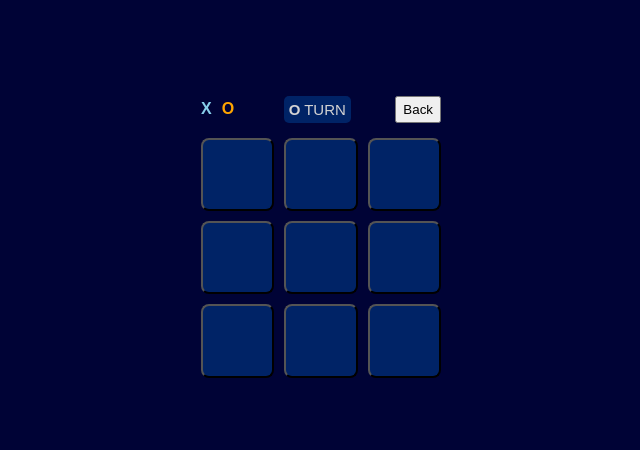
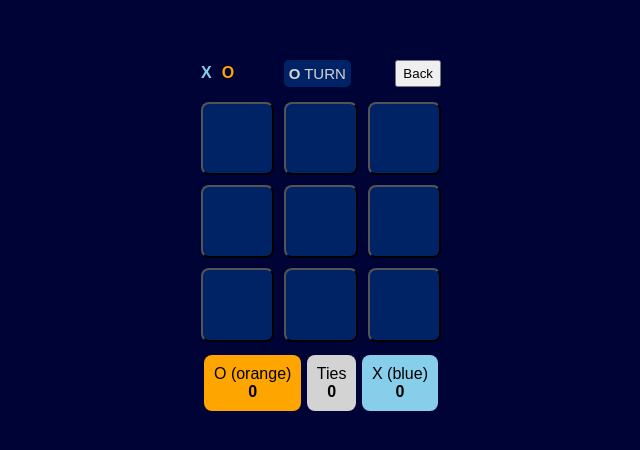
Before and after one commit to luisazevedo01/tic-tac-toe, a React (Create React App) app: page / in a window 1280 px wide. Shown: the part 166-616 px from the top of the page, without its empty margins (319-959 px from the left). Built offline with nearby package versions, Linux system fonts and the light colour scheme.

Commit message:
ADD: BoardFooter / Scores.  FIX: EndDialog

```diff
--- /dev/null
+++ b/src/components/Organisms/BoardFooter/BoardFooter.jsx
@@ -0,0 +1,19 @@
+import "./BoardFooter.styles.scss";
+
+const BoardFooter = ({ scores }) => {
+  return (
+    <section className="board-footer">
+      <span className="board-footer_o-wins">
+        O (orange)<strong>{scores.o}</strong>
+      </span>
+      <span>
+        Ties <strong>{scores.t}</strong>
+      </span>
+      <span className="board-footer_x-wins">
+        X (blue)<strong>{scores.x}</strong>
+      </span>
+    </section>
+  );
+};
+
+export default BoardFooter;
--- /dev/null
+++ b/src/components/Organisms/BoardFooter/BoardFooter.styles.scss
@@ -0,0 +1,31 @@
+.board-footer {
+  display: flex;
+  justify-content: space-between;
+  padding: 8px;
+  color: black;
+
+  .board-footer_x-wins {
+    background-color: skyblue;
+  }
+
+  .board-footer_o-wins {
+    background-color: orange;
+  }
+
+  span {
+    background-color: lightgrey;
+    border-radius: 8px;
+    padding: 10px;
+    display: flex;
+    flex-direction: column;
+    text-align: center;
+
+    strong: {
+      margin-top: 3px;
+    }
+  }
+
+
+
+
+}
--- a/src/components/Organisms/EndDialog/EndDialog.jsx
+++ b/src/components/Organisms/EndDialog/EndDialog.jsx
@@ -1,15 +1,29 @@
 import "./EndDialog.styles.scss";
 
-const EndDialog = ({ winner }) => {
+const EndDialog = ({ winner, ...otherProps }) => {
+  const onRestart = () => {
+    otherProps.handleClose();
+  };
+
+  const onNext = () => {
+    otherProps.handleClose(true);
+  };
+
   return (
     <div className="end-dialog">
-      <h3>YOU WON!</h3>
-      <h1 style={{ color: winner === "X" ? "skyblue" : "orange" }}>
-        <strong>{winner}</strong> takes the round{" "}
-      </h1>
+      {winner === "T" ? (
+        <h1>It's a tie.</h1>
+      ) : (
+        <section>
+          <h3>YOU WON!</h3>
+          <h1 style={{ color: winner === "X" ? "skyblue" : "orange" }}>
+            <strong>{winner}</strong> takes the round{" "}
+          </h1>
+        </section>
+      )}
       <section className="end-dialog_footer">
-        <button>Quit</button>
-        <button>Next Round</button>
+        <button onClick={onRestart}>Restart</button>
+        <button onClick={onNext}>Next Round</button>
       </section>
     </div>
   );
--- a/src/components/Organisms/EndDialog/EndDialog.styles.scss
+++ b/src/components/Organisms/EndDialog/EndDialog.styles.scss
@@ -1,23 +1,42 @@
 .end-dialog {
   position: absolute;
-  top: 8%;
+  top: 23vh;
   left: 0;
   right: 0;
-  bottom: 52%;
+  bottom: 37vh;
   text-align: center;
   display: flex;
   flex-direction: column;
   justify-content: space-around;
   padding: 35px;
-  background-color: rgba(0, 0, 0, 0.75);
+  background-color: #0d47a7;
+  color: lightgray;
   box-shadow: 0px 0px 10px 3px #000000;
+
+  h1 {
+    font-size: 2.8rem;
+  }
 
   &_footer {
     display: flex;
     justify-content: center;
+    margin-bottom: 15px;
+
+    * {
+      padding: 15px 45px;
+      border-radius: 5px;
+      font-size: 1rem;
+      font-weight: bold;
+      cursor: pointer;
+    }
 
     :first-child {
+      background-color: orange;
       margin-right: 25px;
+    }
+
+    :last-child {
+      background-color: skyblue;
     }
   }
 }
--- a/src/components/Templates/TicTacToe/TicTacToe.jsx
+++ b/src/components/Templates/TicTacToe/TicTacToe.jsx
@@ -1,12 +1,15 @@
-import { Fragment } from "react";
+import { Fragment, useState } from "react";
 import { useDispatch, useSelector } from "react-redux";
 import {
   checkWinner,
   selectCurrentPlayer,
   setNextPlayer,
-  setSquares
+  setScores,
+  setSquares,
+  setWinner
 } from "../../../slices/TicTacToeSlice";
 import Board from "../../Organisms/Board/Board";
+import BoardFooter from "../../Organisms/BoardFooter/BoardFooter";
 import BoardHeader from "../../Organisms/BoardHeader/BoardHeader";
 import EndDialog from "../../Organisms/EndDialog/EndDialog";
 
@@ -15,6 +18,8 @@ export default function TicTacToe() {
   const squares = useSelector((state) => state.TicTacToe.squares);
   /** Winner of the game */
   const winner = useSelector((state) => state.TicTacToe.winner);
+  /** Players scores*/
+  const scores = useSelector((state) => state.TicTacToe.scores);
   /** Player with the move */
   const currentPlayer = useSelector(selectCurrentPlayer);
   /** Dispatch function from redux store */
@@ -32,11 +37,34 @@ export default function TicTacToe() {
     dispatch(checkWinner());
   };
 
+  const closeEndDialog = (next) => {
+    if (next) {
+      const currScores = { ...scores };
+      switch (winner) {
+        case "O": {
+          currScores.o = currScores.o + 1;
+          break;
+        }
+        case "X": {
+          currScores.x = currScores.x + 1;
+          break;
+        }
+        default: {
+          currScores.t = currScores.x + 1;
+        }
+      }
+      dispatch(setScores(currScores));
+    }
+    dispatch(setSquares(Array(9).fill(null)));
+    dispatch(setWinner(undefined));
+  };
+
   return (
     <Fragment>
-      {winner && <EndDialog winner={winner} />}
+      {winner && <EndDialog winner={winner} handleClose={closeEndDialog} />}
       <BoardHeader currentPlayer={currentPlayer} />
       <Board squares={squares} handleClick={handlePlay} />
+      <BoardFooter scores={scores} />
     </Fragment>
   );
 }
--- a/src/helpers/getWinner.js
+++ b/src/helpers/getWinner.js
@@ -15,5 +15,6 @@ export default function getWinner(squares) {
       return squares[a];
     }
   }
-  return null;
+  if (!squares.some((x) => x === null)) return "T";
+  return undefined;
 }
--- a/src/slices/TicTacToeSlice.js
+++ b/src/slices/TicTacToeSlice.js
@@ -6,7 +6,8 @@ export const slice = createSlice({
   initialState: {
     squares: Array(9).fill(null),
     currentPlayer: "O",
-    winner: null
+    winner: undefined,
+    scores: { x: 0, t: 0, o: 0 }
   },
   reducers: {
     setNextPlayer: (state) => {
@@ -17,11 +18,23 @@ export const slice = createSlice({
     },
     setSquares: (state, action) => {
       state.squares = action.payload;
+    },
+    setWinner: (state, action) => {
+      state.winner = action.payload;
+    },
+    setScores: (state, action) => {
+      state.scores = { ...action.payload };
     }
   }
 });
 
-export const { setNextPlayer, checkWinner, setSquares } = slice.actions;
+export const {
+  setNextPlayer,
+  checkWinner,
+  setSquares,
+  setWinner,
+  setScores
+} = slice.actions;
 
 export const selectCurrentPlayer = (state) => state.TicTacToe.currentPlayer;
 
```
